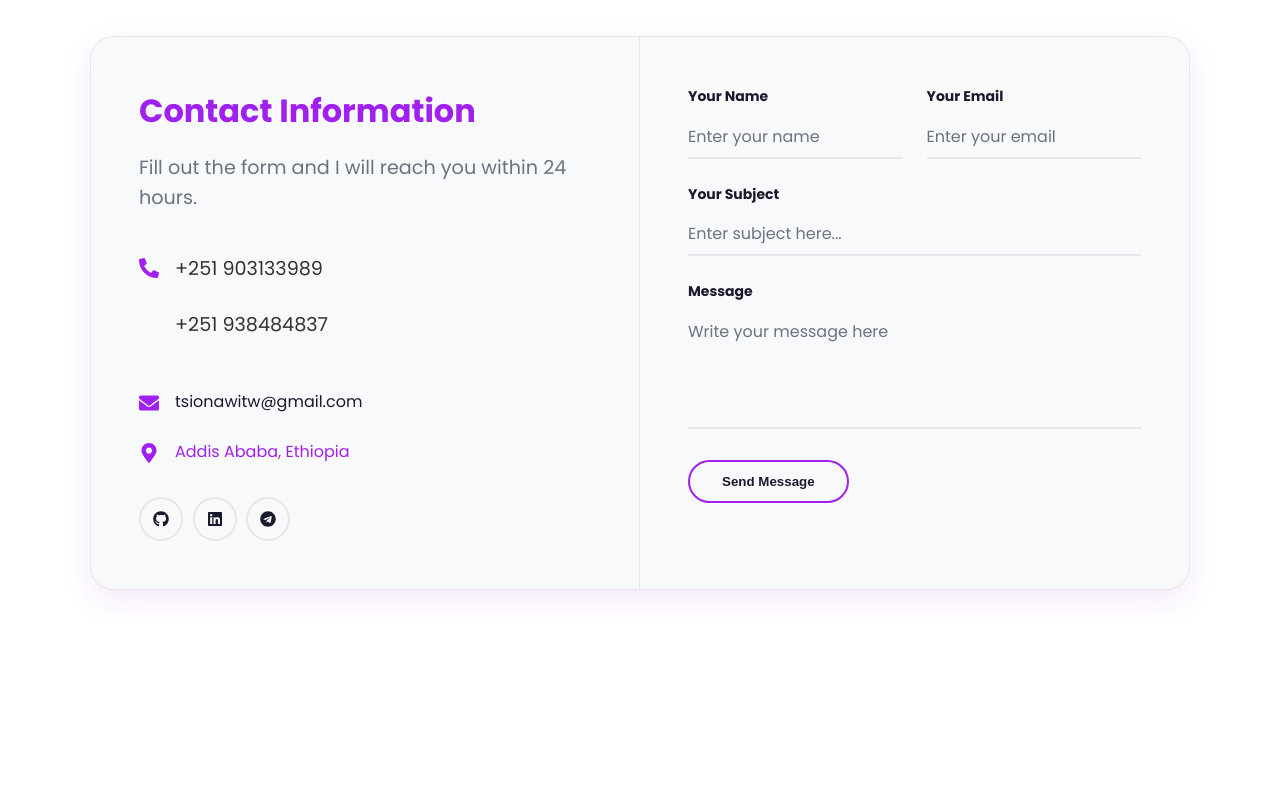
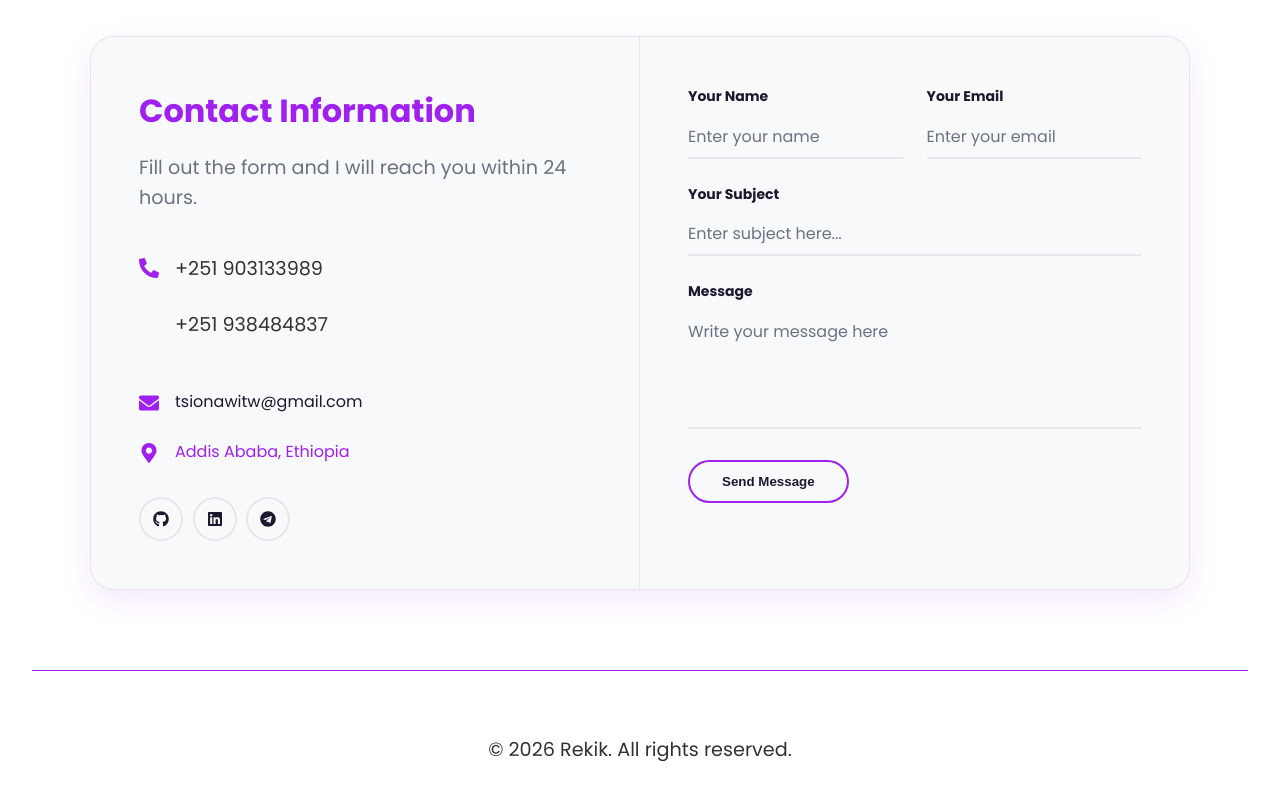
Before and after one commit to tsionawitworkneh/FUTURE_FS_01, a React (Vite) app: page / in a window 1280 px wide. Shown: the part 4684-5484 px from the top of the page. Before the commit the page ends 5306 px from the top, so only its background shows below. Built offline with nearby package versions, Linux system fonts and the light colour scheme.

Commit message:
feat: footer section added

```diff
--- a/src/App.jsx
+++ b/src/App.jsx
@@ -7,6 +7,7 @@ import Certifications from "./components/Certifications";
 import Projects from "./components/Projects";
 import Resume from "./components/Resume";
 import Contact from "./components/Contact";
+import Footer from "./components/Footer";
 
 function App() {
 
@@ -26,6 +27,7 @@ function App() {
       <Projects />
       <Resume />
       <Contact />
+      <Footer />
     </div>
   );
 }
--- /dev/null
+++ b/src/components/Footer.jsx
@@ -0,0 +1,16 @@
+import { FaGithub, FaLinkedin, FaTelegram, FaEnvelope } from "react-icons/fa";
+import "../styles/Footer.css";
+
+function Footer() {
+  return (
+    <footer className="footer">
+
+
+      <div className="footer-bottom">
+        <p>© {new Date().getFullYear()} Rekik. All rights reserved.</p>
+      </div>
+    </footer>
+  );
+}
+
+export default Footer;
--- /dev/null
+++ b/src/styles/Footer.css
@@ -0,0 +1,32 @@
+.footer {
+  padding: 3rem 1.5rem 1.5rem;
+  border-top: 1px solid var(--primary);
+  margin: 5rem 2rem 1rem;
+}
+
+
+
+.footer-bottom {
+  margin-top: 1rem;
+  text-align: center;
+  font-size: 0.8rem;
+  color: #777;
+
+}
+
+@media (min-width: 768px) {
+  .footer-container {
+    grid-template-columns: 1fr 1fr 1fr;
+    text-align: left;
+  }
+
+  .footer-links,
+  .footer-social {
+    justify-content: flex-start;
+  }
+}
+
+
+.dark .footer {
+  background: #0b0b0b;
+}
```
